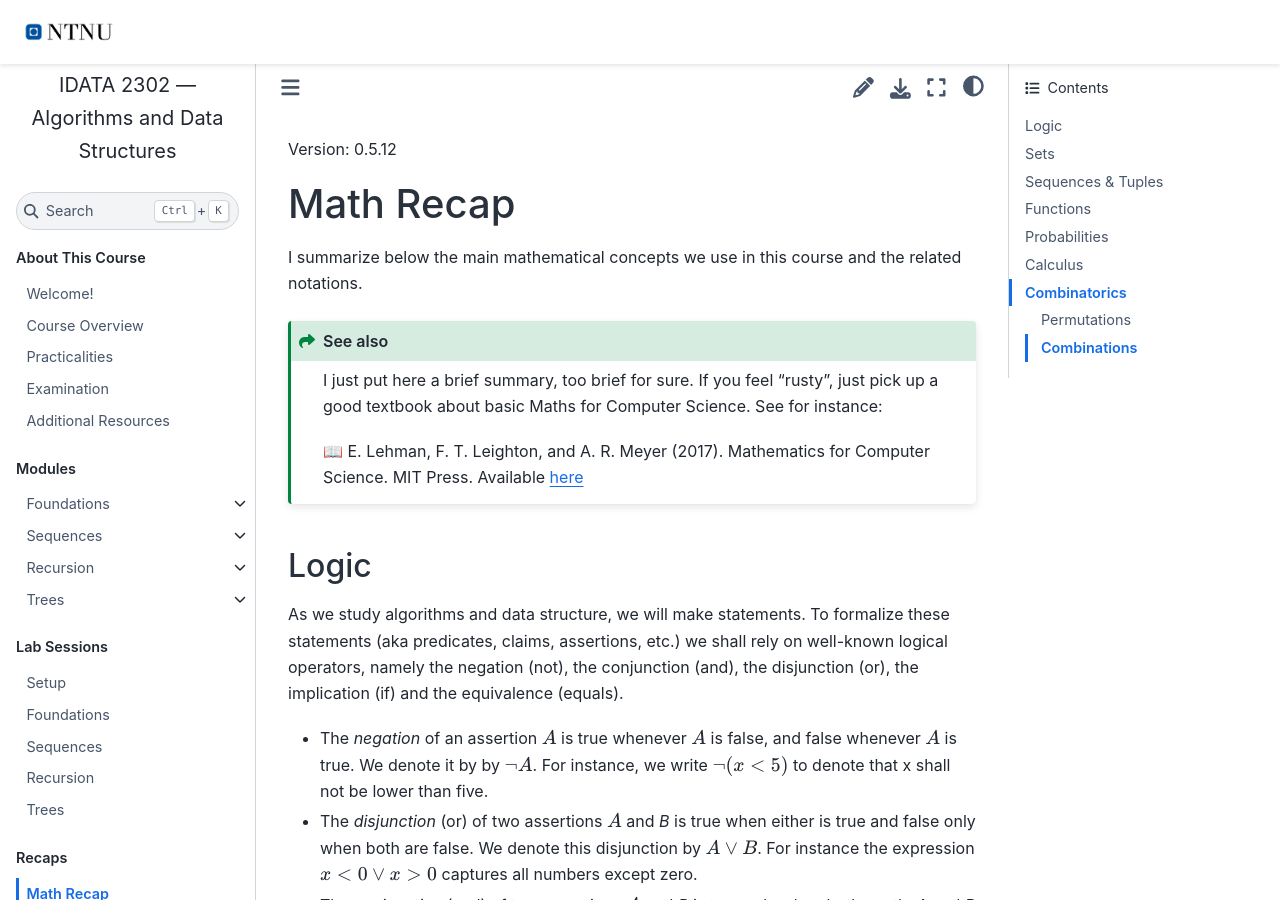
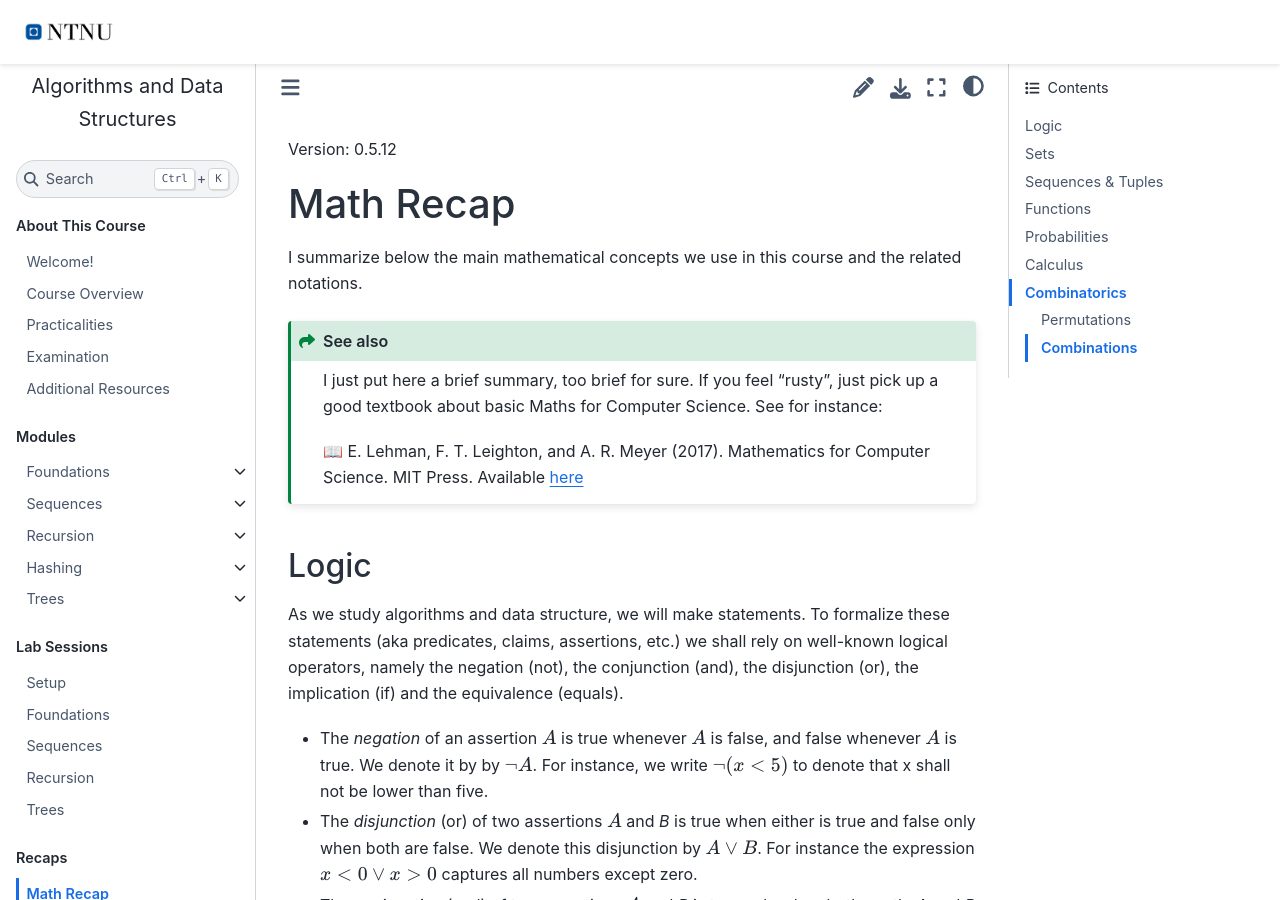
Before and after one commit to fchauvel/ntnu-idata2302-website, a Sphinx documentation site: the page built from source/maths.rst, in a window 1280 px wide and 900 px high. Built offline with Sphinx 7.4.7 and the Sphinx Book theme 1.1.4, drawn with Linux system fonts in a browser that asks for light colours; pages that are not in the unit, such as notebooks, are missing from menus.

Commit message:
fix(content): Fix typo along hashing

```diff
--- a/source/index.rst
+++ b/source/index.rst
@@ -24,7 +24,7 @@
    foundations/index
    sequences/index
    recursion/index
-   hashing/index.
+   hashing/index
    trees/index
 
 ..
```
